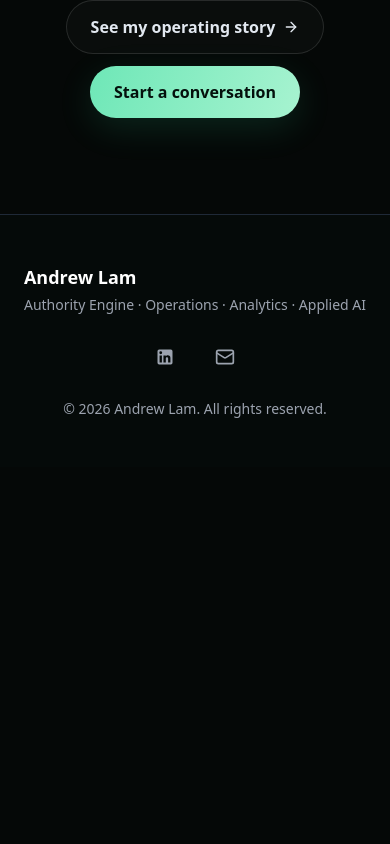
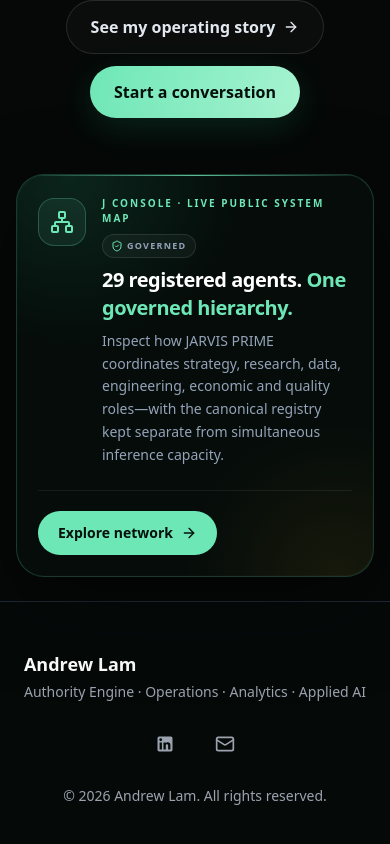
Before and after one commit to AndrewLamSingapore/authority-engine, a React (Vite) app: page / in a window 390 px wide. Shown: the part 11063-11907 px from the top of the page. Before the commit the page ends 11530 px from the top, so only its background shows below. Built offline with nearby package versions, Linux system fonts and the light colour scheme.

Commit message:
Feature JARVIS agent network on public Authority Engine profile
Surface the governed 29-agent J Console network on the public homepage and harden CI dependency installation against indefinite hangs.

```diff
--- /dev/null
+++ b/src/components/JarvisNetworkSpotlight.jsx
@@ -0,0 +1,53 @@
+import React from 'react';
+import { ArrowRight, Network, ShieldCheck, Sparkles } from 'lucide-react';
+import { Link, useLocation } from 'react-router-dom';
+
+export default function JarvisNetworkSpotlight() {
+  const { pathname } = useLocation();
+  if (pathname !== '/') return null;
+
+  return (
+    <section aria-label="JARVIS Agent Network spotlight" className="relative z-20 -mt-10 px-4 sm:px-6 lg:px-8 pb-6">
+      <div className="mx-auto max-w-7xl">
+        <Link
+          to="/jarvis/agents"
+          className="group relative block overflow-hidden rounded-[1.75rem] border border-emerald-300/20 bg-[#07100d]/95 p-[1px] shadow-[0_28px_90px_rgba(0,0,0,.42)] backdrop-blur-xl transition duration-500 hover:-translate-y-1 hover:border-emerald-300/40 hover:shadow-[0_32px_110px_rgba(16,185,129,.14)] focus:outline-none focus-visible:ring-2 focus-visible:ring-emerald-300"
+        >
+          <div className="pointer-events-none absolute inset-0 bg-[radial-gradient(circle_at_15%_0%,rgba(52,211,153,.16),transparent_34%),radial-gradient(circle_at_90%_100%,rgba(251,191,36,.09),transparent_30%)]" />
+          <div className="pointer-events-none absolute inset-x-0 top-0 h-px bg-gradient-to-r from-transparent via-emerald-300/80 to-transparent" />
+          <div className="relative grid gap-6 rounded-[calc(1.75rem-1px)] bg-black/20 p-5 sm:p-7 lg:grid-cols-[1fr_auto] lg:items-center lg:p-8">
+            <div className="flex gap-4 sm:gap-5">
+              <div className="relative mt-0.5 flex h-12 w-12 shrink-0 items-center justify-center rounded-2xl border border-emerald-300/25 bg-emerald-300/[.08] sm:h-14 sm:w-14">
+                <span className="absolute inset-1 animate-ping rounded-xl border border-emerald-300/20 motion-reduce:animate-none" aria-hidden="true" />
+                <Network className="relative h-6 w-6 text-emerald-300" />
+              </div>
+              <div>
+                <div className="flex flex-wrap items-center gap-2">
+                  <span className="text-[10px] font-black uppercase tracking-[.2em] text-emerald-300">J Console · Live public system map</span>
+                  <span className="inline-flex items-center gap-1 rounded-full border border-white/10 bg-white/[.04] px-2 py-1 text-[9px] font-bold uppercase tracking-[.14em] text-slate-400">
+                    <ShieldCheck className="h-3 w-3 text-emerald-300" /> governed
+                  </span>
+                </div>
+                <h2 className="mt-2 text-xl font-black tracking-[-.025em] text-white sm:text-2xl lg:text-3xl">
+                  29 registered agents. <span className="text-emerald-300">One governed hierarchy.</span>
+                </h2>
+                <p className="mt-2 max-w-3xl text-sm leading-relaxed text-slate-400 sm:text-[15px]">
+                  Inspect how JARVIS PRIME coordinates strategy, research, data, engineering, economic and quality roles—with the canonical registry kept separate from simultaneous inference capacity.
+                </p>
+              </div>
+            </div>
+            <div className="flex items-center justify-between gap-4 border-t border-white/[.07] pt-5 lg:border-l lg:border-t-0 lg:pl-8 lg:pt-0">
+              <div className="hidden xl:block">
+                <div className="text-[9px] font-bold uppercase tracking-[.18em] text-slate-600">Canonical registry</div>
+                <div className="mt-1 flex items-center gap-2 text-xs font-bold text-slate-300"><Sparkles className="h-3.5 w-3.5 text-amber-300" /> Schema v1.0.0</div>
+              </div>
+              <span className="inline-flex items-center gap-2 whitespace-nowrap rounded-full bg-emerald-300 px-5 py-3 text-sm font-black text-[#04100b] transition group-hover:bg-emerald-200">
+                Explore network <ArrowRight className="h-4 w-4 transition-transform group-hover:translate-x-1" />
+              </span>
+            </div>
+          </div>
+        </Link>
+      </div>
+    </section>
+  );
+}
```
Also changed, not shown: src/App.jsx (+2 -1 lines).
